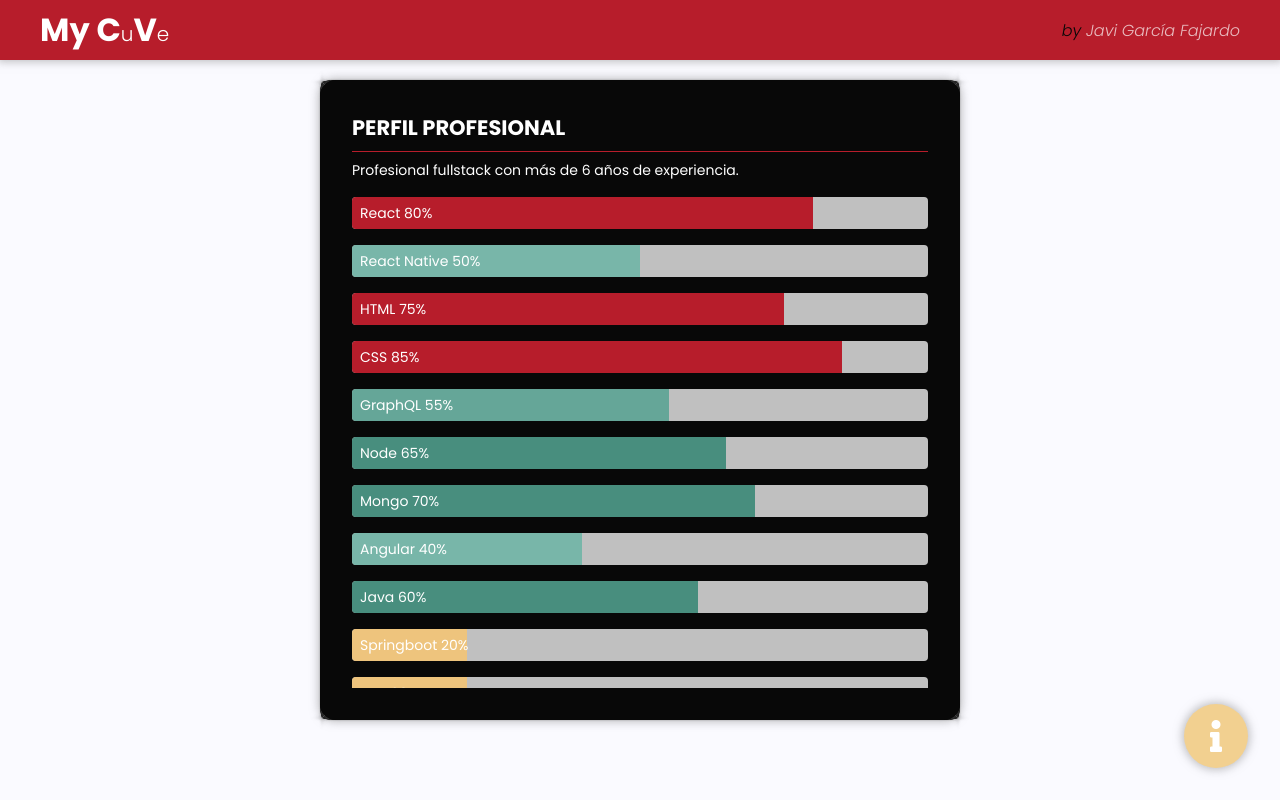
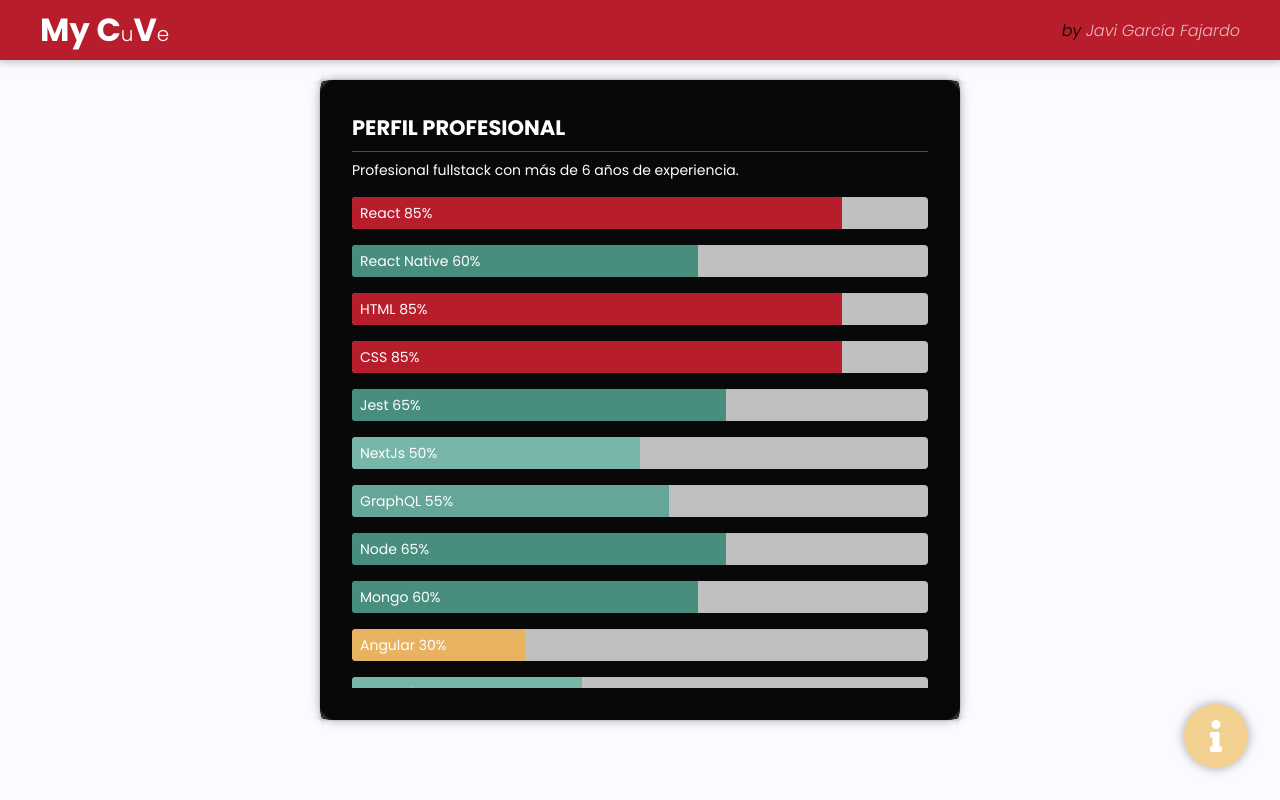
Before and after one commit to JaviGF8/my-cv, a React app: page / in a window 1280 px wide. Built offline with nearby package versions, Linux system fonts and the light colour scheme.

Commit message:
update profile

```diff
--- a/src/components/MainCube/Profile/Profile.jsx
+++ b/src/components/MainCube/Profile/Profile.jsx
@@ -6,17 +6,17 @@ import Bar from '../../Bar';
 const Profile = ({ ...rest }) => (
   <Section {...rest} title={translate('profile.title')} className="profile-section">
     <p>{translate('profile.header')}</p>
-    <Bar text="React" amount={80} />
-    <Bar text="React Native" amount={50} />
-    <Bar text="HTML" amount={75} />
+    <Bar text="React" amount={85} />
+    <Bar text="React Native" amount={60} />
+    <Bar text="HTML" amount={85} />
     <Bar text="CSS" amount={85} />
+    <Bar text="Jest" amount={65} />
+    <Bar text="NextJs" amount={50} />
     <Bar text="GraphQL" amount={55} />
     <Bar text="Node" amount={65} />
-    <Bar text="Mongo" amount={70} />
-    <Bar text="Angular" amount={40} />
-    <Bar text="Java" amount={60} />
-    <Bar text="Springboot" amount={20} />
-    <Bar text="Vue" amount={20} />
+    <Bar text="Mongo" amount={60} />
+    <Bar text="Angular" amount={30} />
+    <Bar text="Java" amount={40} />
     <p>{translate('profile.text')}</p>
     <p>{translate('profile.text2')}</p>
   </Section>
```
